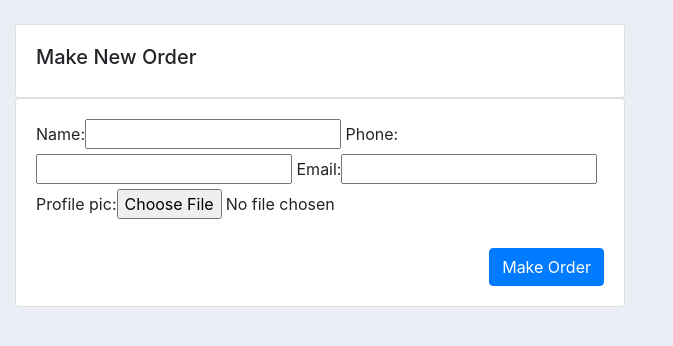
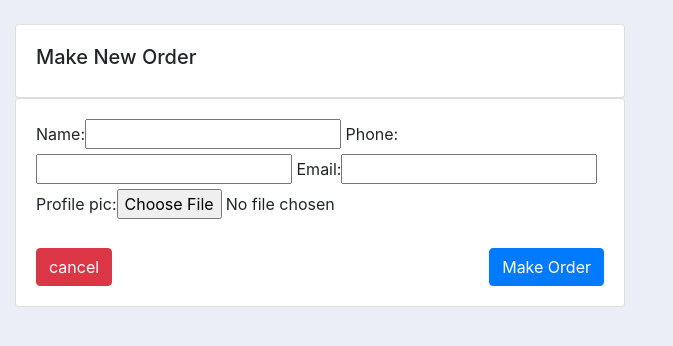
Before and after one commit to Suleiman99Hesham/Customer-relationship-management, a Django app: template CRM/accounts/templates/accounts/customer_make_order.html in a window 1280 px wide. Shown: the part 66-412 px from the top of the page, without its empty margins (0-673 px from the left). Run offline with Django 3.2, Linux system fonts and the light colour scheme; the template is opened without the code that fills it: values that come from a table or form of the project are taken from there, others are empty; some libraries are stand-ins or nearby versions.

Commit message:
add back botton to customer_make_order page

```diff
--- a/CRM/accounts/templates/accounts/customer_make_order.html
+++ b/CRM/accounts/templates/accounts/customer_make_order.html
@@ -14,6 +14,7 @@
                     <br>
                     <br>
                     <input type="submit" class="btn btn-primary" value='Make Order' style="float: right;"></input>
+                    <a class="btn btn-danger" href=" {% url 'home' %} ">cancel</a>
                 </form>
             </div>
         </div>
```
